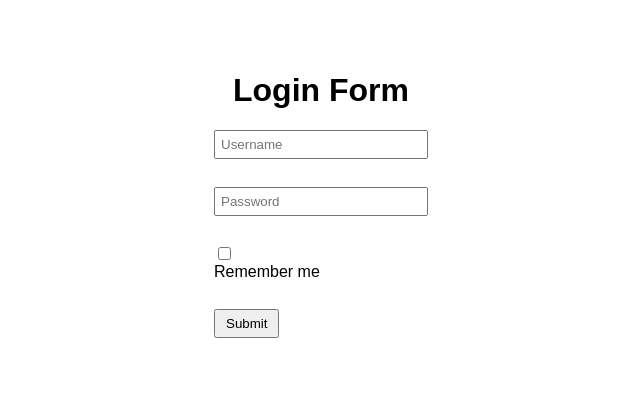
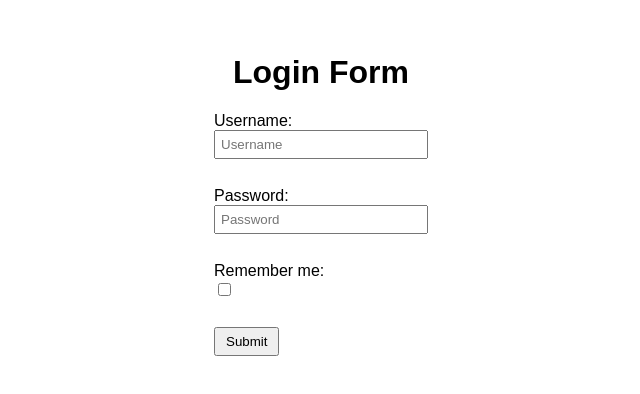
Before and after one commit to acciojob/remember-me-login-form-Anjalivlog, a website: page main.html in a window 1280 px wide. Shown: the part 206-600 px from the top of the page, without its empty margins (319-959 px from the left). Drawn offline with Linux system fonts and the light colour scheme.

Commit message:
created a submission

```diff
--- a/main.html
+++ b/main.html
@@ -10,9 +10,12 @@
 	<!-- the entire body must be written by student -->
 	<h1>Login Form</h1>
     <form id="login-form">
+        <label for="username">Username:</label>
         <input type="text" id="username" placeholder="Username" required><br>
+        <label for="password">Password:</label>
         <input type="password" id="password" placeholder="Password" required><br>
-        <input type="checkbox" id="checkbox"><label for="checkbox">Remember me</label><br>
+        <label for="checkbox">Remember me:</label>
+        <input type="checkbox" id="checkbox"><br>
         <input type="submit" id="submit" value="Submit">
     </form>
     <button id="existing" style="display:none;">Login as existing user</button>
```
Also changed, not shown: styles.css (line endings or trailing spaces).
